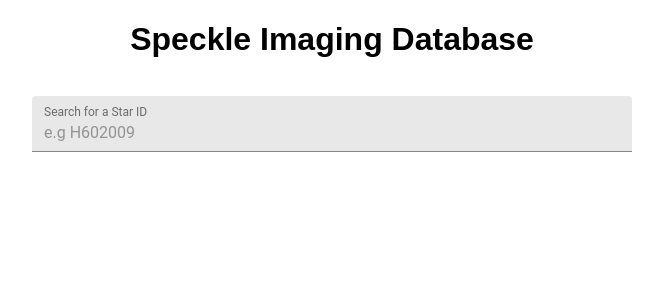
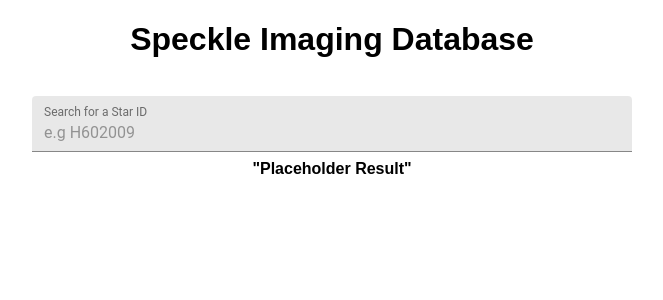
Before and after one commit to joncwong/speckle-imaging, a React (Create React App) app in the folder speckle-client/my-app/: page / in a window 1280 px wide. Shown: the top 300 px of the page, without its empty margins (308-971 px from the left). Built offline with nearby package versions, Linux system fonts and the light colour scheme.

Commit message:
Search input can be read from consol

```diff
--- a/speckle-client/my-app/src/App.js
+++ b/speckle-client/my-app/src/App.js
@@ -1,16 +1,20 @@
 import React, { Component } from 'react';
-import Searchbar from './components/SearchBar';
+import SearchBar from './components/SearchBar';
+import SearchResults from './components/SearchResults';
 import './App.css';
 
 class App extends Component {
+
   render() {
     return (
       <div className="App">
-        <h1> Speckle Imaging Database</h1>
-        <Searchbar></Searchbar>
+        <h1>Speckle Imaging Database</h1>
+        <SearchBar></SearchBar>
+        <SearchResults></SearchResults>
       </div>
     );
   }
+
 }
 
 export default App;
--- a/speckle-client/my-app/src/components/SearchBar.js
+++ b/speckle-client/my-app/src/components/SearchBar.js
@@ -2,6 +2,7 @@
 import TextField from '@material-ui/core/TextField';
 
 class SearchBar extends Component {
+
   render() {
     return (
       <div className="App">
@@ -22,7 +23,7 @@
               console.log(this.state['input']);
               let searchInput = this.state['input'];
 
-              fetch(`http://localhost:8080/olist/${searchInput}`)
+              fetch(`http://localhost:8080/coord/${searchInput}`)
               .then(function(response) {
                   if (!response.ok) {
                       throw Error(response.statusText);
--- a/speckle-client/my-app/src/components/SearchResults.js
+++ b/speckle-client/my-app/src/components/SearchResults.js
@@ -0,0 +1,10 @@
+import React, { Component } from 'react';
+
+class SearchResults extends Component {
+
+    render() {
+        return <b>"Placeholder Result"</b>
+    }
+  }
+
+  export default SearchResults;
```
